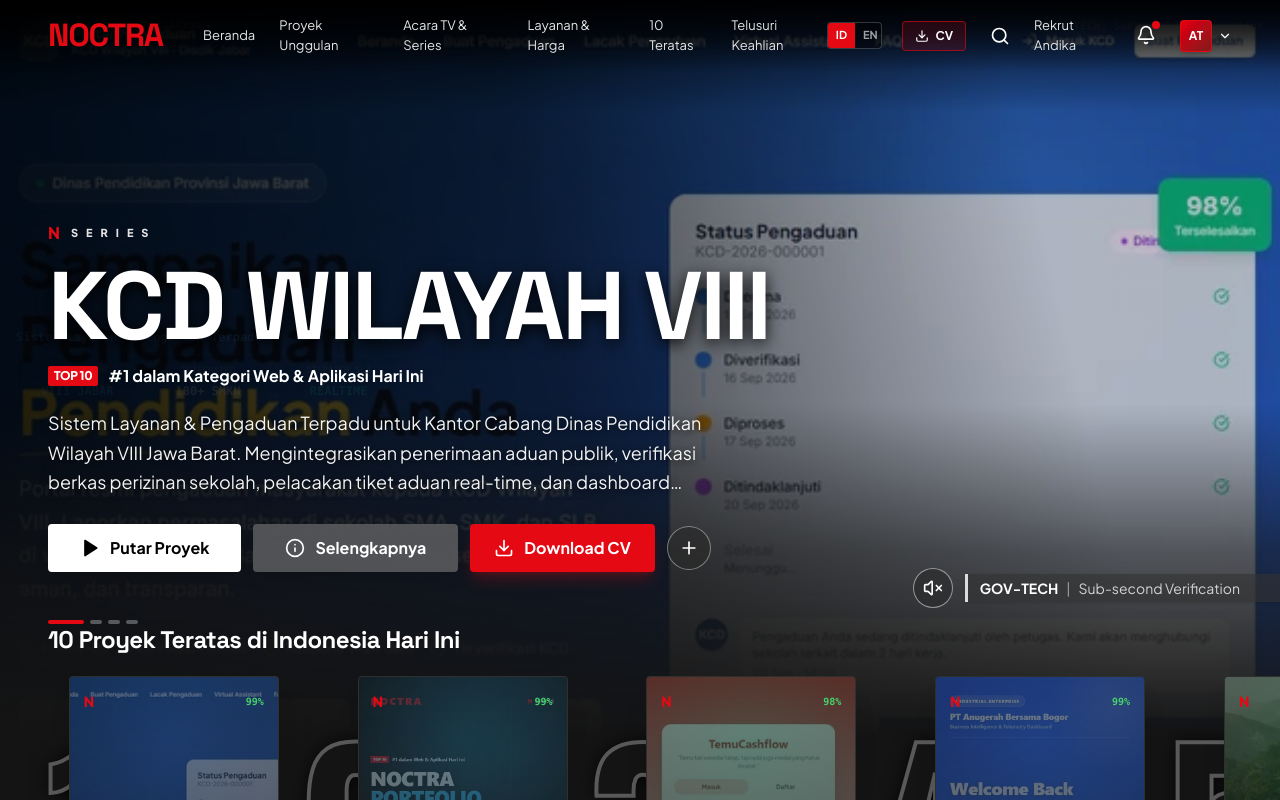
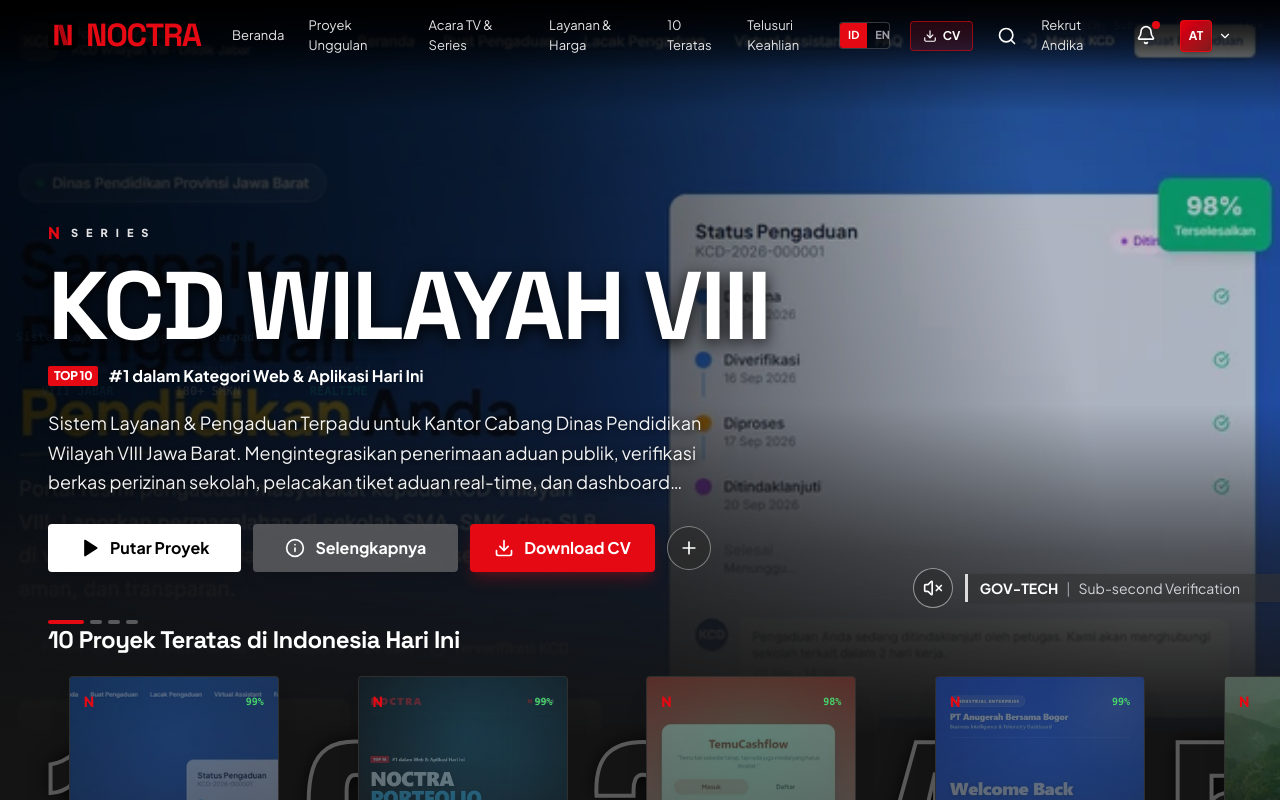
Before and after one commit to atriadha99/noctra-portfolio, a Next.js app: page / in a window 1280 px wide. Shown: the top 800 px of the page. Built offline with nearby package versions, Linux system fonts and the light colour scheme.

Commit message:
feat(round10): add NOCTRA logo mark, favicon.ico, and update og:url to atriadha.my.id

```diff
--- a/src/app/layout.tsx
+++ b/src/app/layout.tsx
@@ -31,10 +31,18 @@ export const metadata: Metadata = {
   ],
   authors: [{ name: 'Andika Agung Triadha (NOCTRA)' }],
   creator: 'NOCTRA',
+  icons: {
+    icon: [
+      { url: '/noctra-logo.svg', type: 'image/svg+xml' },
+      { url: '/favicon.ico', sizes: 'any' },
+    ],
+    shortcut: '/noctra-logo.svg',
+    apple: '/noctra-logo.svg',
+  },
   openGraph: {
     type: 'website',
     locale: 'en_US',
-    url: 'https://noctra-dev.vercel.app',
+    url: 'https://atriadha.my.id',
     title: 'NOCTRA / ANDIKA AGUNG TRIADHA',
     description: 'Front-End Developer & Digital Product Builder. Building thoughtful web and mobile experiences with modern technologies.',
     siteName: 'NOCTRA Studio'
--- a/src/components/streaming/StreamingNavbar.tsx
+++ b/src/components/streaming/StreamingNavbar.tsx
@@ -169,9 +169,16 @@ export default function StreamingNavbar() {
               <a
                 href="#hero"
                 onClick={handleLogoClick}
-                className="flex items-center focus:outline-none group tracking-tighter"
+                className="flex items-center gap-2 focus:outline-none group tracking-tighter"
                 aria-label="Noctra Home"
               >
+                <img
+                  src="/noctra-logo.svg"
+                  alt=""
+                  width={30}
+                  height={30}
+                  className="w-7 h-7 sm:w-[30px] sm:h-[30px] shrink-0"
+                />
                 <span
                   className={`font-display text-2xl sm:text-3xl md:text-[32px] font-black tracking-[-0.04em] uppercase transition-all duration-150 ${
                     isGlitching
```
Also changed, not shown: public/noctra-logo.svg (added), 1 other file (tests, documents, lock files or other folders).
